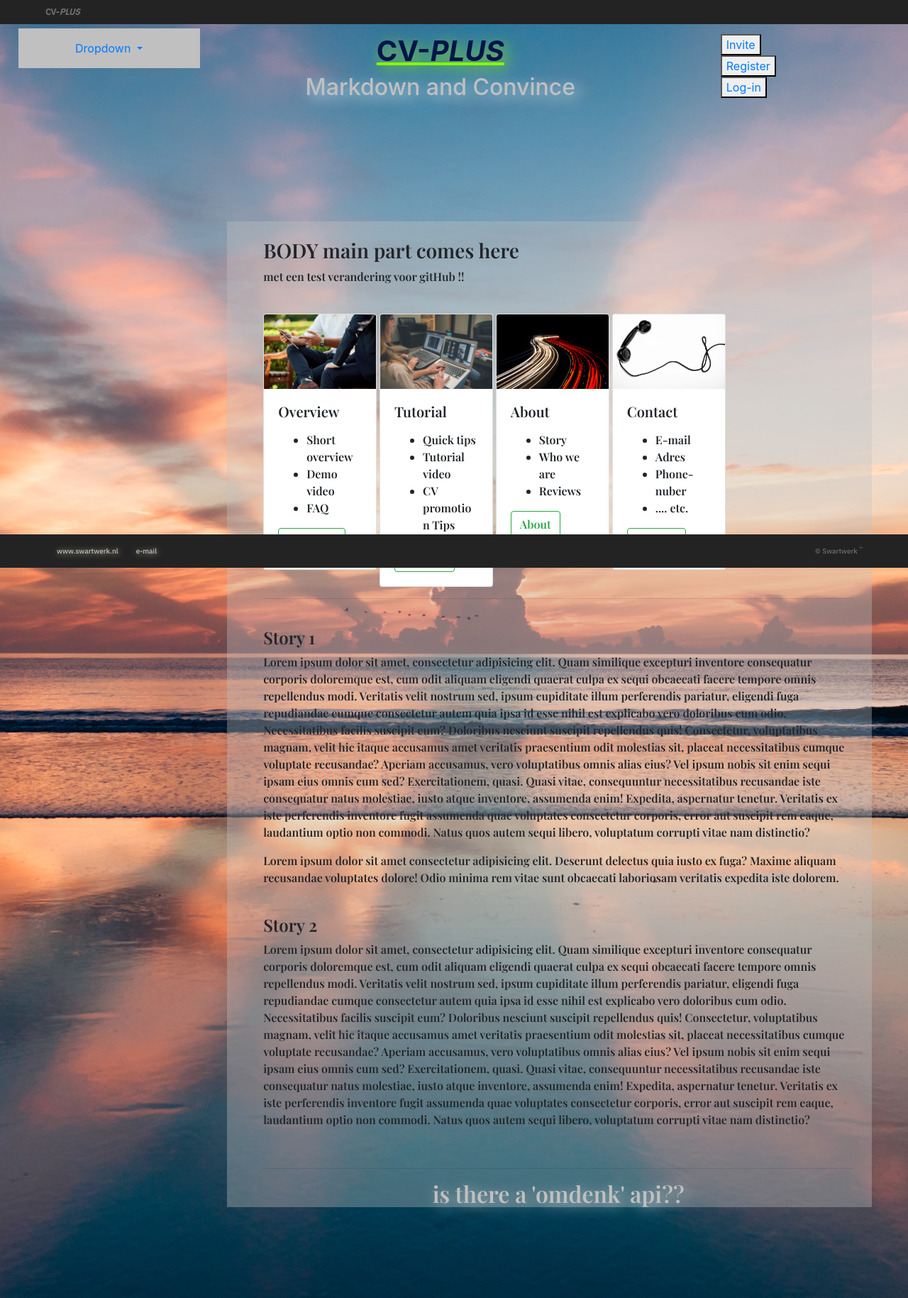
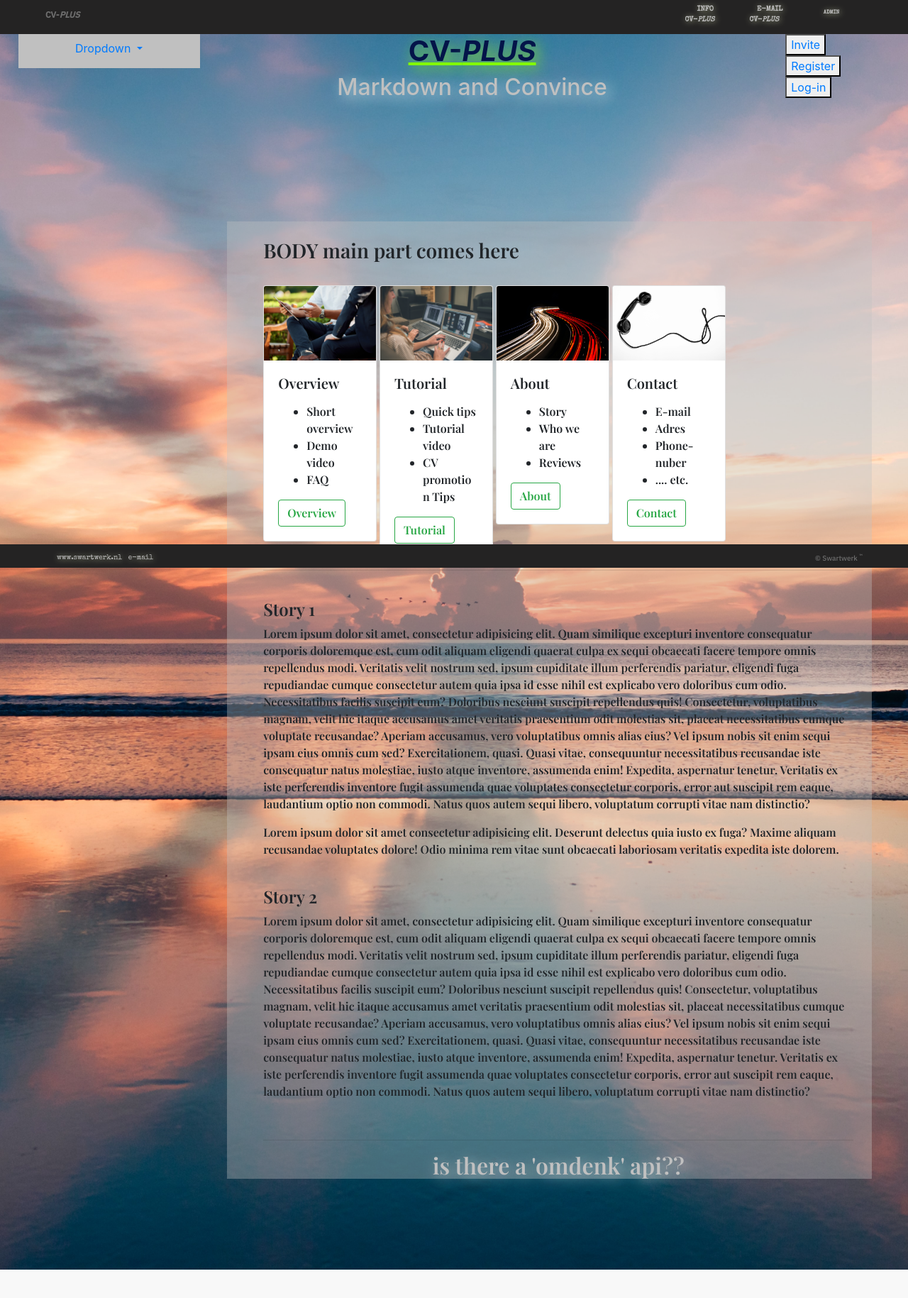
Before and after one commit to FW-Swart/CV-plus, a PHP site: page /pages/main/home.php in a window 1280 px wide. Shown: the whole page at 71% size. After the commit the page ends 1789 px from the top, so only its background shows below. Run offline with PHP 8.4, Linux system fonts and the light colour scheme.

Commit message:
bit of style-all.css start of routing idea ...

```diff
--- a/partials/footer-brand.php
+++ b/partials/footer-brand.php
@@ -1,16 +1,16 @@
 
 
-        <footer>
+        <footer class="container-fluid">
 
             <!-- SWART footer fixed all pages -->
             <div id="navbarbottom" class="navbar fixed-bottom">
 
             <div class="sw-info">
                 <button class="btn btn-s-mainf mx-1 p-1">
-                    <a class="btn btn-s-mainf mx-1 p-1"  href="http://www.swartwerk.nl"> www.swartwerk.nl </a>
+                    <a class="btn-s-mainf mx-1 p-1"  href="http://www.swartwerk.nl"> www.swartwerk.nl </a>
                 </button>
                 <button class="btn btn-s-mainf mx-1 p-1">
-                    <a class="btn btn-s-mainf mx-1 p-1"  href="mailto:info@swartwerk.nl"> e-mail </a>
+                    <a class="btn-s-mainf mx-1 p-1"  href="mailto:info@swartwerk.nl"> e-mail </a>
                 </button>
             </div>
 
@@ -26,7 +26,7 @@
 
         <!-- SWART include own .js script -->
         <script
-        src="/cv-plus/static/js/app-style.js">
+        src="../static/js/app-style.js">
         </script>
 
 
--- a/partials/header-brand.php
+++ b/partials/header-brand.php
@@ -2,20 +2,34 @@
 <body>
 
 
-        <header>
+    <header class="container-fluid">
 
         <!-- SWART header brand fixed all pages -->
-            <div class="container-fluid">
-                <div class="row">
-                    <div id="navbartop" class="navbar fixed-top">
 
+        <div id="navbartop" class="row navbar fixed-top"">
+
+            <div class="colum-4">
                 <span class="brand-zw" >
                     CV-<i>plus</i>
                 </span>
+            </div>
+
+            <div class="colum-6 cv-info">
+
+                    <button class="btn btn-s-mainf mx-1 p-1">
+                        <a class="btn-s-mainf brand-zw mx-1 p-1"  href="about.php">info<br>CV-<i>plus</i></a>
+                    </button>
+                    <button class="btn btn-s-mainf mx-1 p-1">
+                        <a class="btn-s-mainf brand-zw mx-1 p-1"  href="mailto:info@cv-plus.nl">e-mail<br>CV-<i>plus</i></a>
+                    </button>
+                    <button class="btn btn-s-mainf mx-1 p-1">
+                        <a class="btn-s-mainf brand-zw mx-1 p-1"  href="#"><sup>Admin</sup></a>
+                    </button>
+
 
             </div>
 
-                </div>
+
         </div>
 
 
--- a/partials/main/body.php
+++ b/partials/main/body.php
@@ -6,7 +6,6 @@
             <br>
 
             <h3>BODY main part comes here</h3>
-            <p>met een test verandering voor gitHub !!</p>
 
             <br>
 
@@ -30,7 +29,8 @@
                             </li>
                         </ul>
                     </p>
-                    <a href="#" class="btn btn-outline-success">Overview</a>
+                    <!-- !! SWART test fase only first card !! -->
+                    <a href="overview.php" class="btn btn-outline-success">Overview</a>
                 </div>
 
             </div>
--- a/partials/main/head.php
+++ b/partials/main/head.php
@@ -25,6 +25,9 @@
         <link rel="stylesheet"
             href="https://fonts.googleapis.com/css2?family=Playfair+Display:wght@600&display=swap"
         >
+        <link rel="preconnect" href="https://fonts.gstatic.com">
+        <link rel="stylesheet"
+            href="https://fonts.googleapis.com/css2?family=Special+Elite&display=swap">
 
 
         <!-- SWART include landingspage.css-->
--- a/partials/main/header2.php
+++ b/partials/main/header2.php
@@ -1,7 +1,7 @@
 
 
         <!-- SWART main scrolling header -->
-        <div id="brand-groot" class="container">
+        <div id="brand-groot" class="container-fluid">
                 <div class="row pt-2 pb-3 justify-content-center">
 
                     <div class="col-2">
--- a/static/css/style-all.css
+++ b/static/css/style-all.css
@@ -58,15 +58,19 @@
 #navbartop {
     font-size: 12px;
     color: rgb(110,110,110);
+    margin: unset;
+    padding-top: 2px;
 }
 
 #navbarbottom {
     font-size: 10px;
+    margin: unset;
+    padding-bottom: 2px;
 }
 
 .btn-s-mainf {
     color: silver;
-    font-family: IBM Plex Sans,Arial, Helvetica, sans-serif;
+    font-family: 'Special Elite', cursive, serif;
     font-size: 10px;
     text-shadow: 1px 1px 8px rgb(177, 182, 147) ;
     text-align: center;
```
Also changed, not shown: config.php (added, +7 -0 lines), controllers/index.php (added, +7 -0 lines), controllers/register.php (added, +8 -0 lines), index.php (+7 -1 lines), pages/main/about.php (added, +7 -0 lines), pages/main/overview.php (added, +10 -0 lines), routes.php (added, +12 -0 lines). Lines whose indentation alone changed are shown as unchanged.
